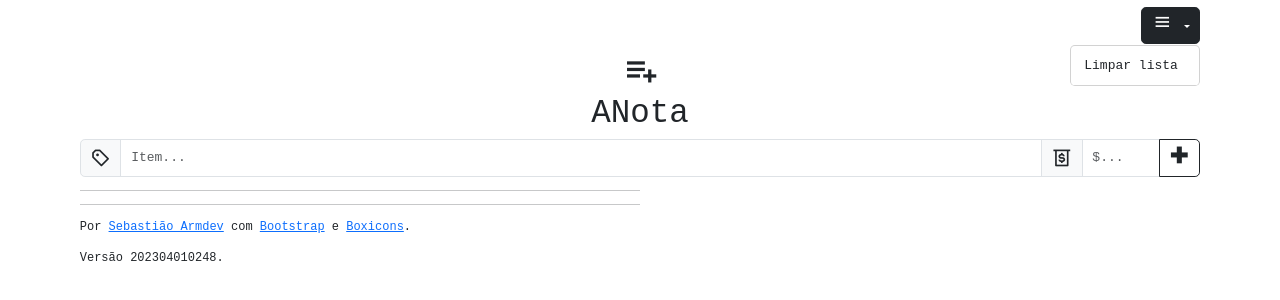
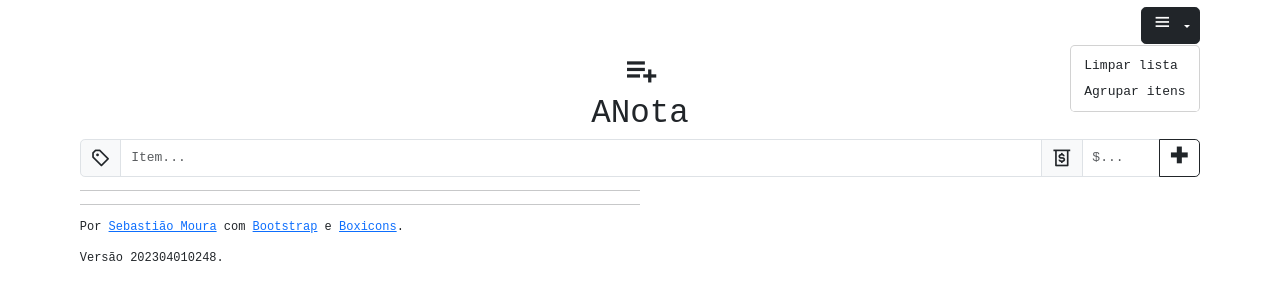
Before and after one commit to sebastiaoarmdev/anota, a plain HTML site: page index.html in a window 1280 px wide. Both pictures are taken after a click on the button 1170 px from the left and 25 px from the top of the page. Drawn offline with Linux system fonts and the light colour scheme.

Commit message:
:sparkles: Add "Agrupar itens" n

```diff
--- a/index.html
+++ b/index.html
@@ -34,6 +34,7 @@
                 </button>
                 <ul class="dropdown-menu dropdown-menu-end">
                     <li><button id="clear-list-button" class="dropdown-item" type="button">Limpar lista</button></li>
+                    <li><button id="sort-button" class="dropdown-item" type="button">Agrupar itens</button></li>
                 </ul>
             </div>
         </nav>
@@ -83,7 +84,7 @@
     </main>
     <footer>
         <hr>
-        <p>Por <a href="https://github.com/sebastiaoarmdev/"  target="_blank">Sebastião Armdev</a> com <a href="https://getbootstrap.com/" target="_blank">Bootstrap</a> e <a href="https://boxicons.com/" target="_blank">Boxicons</a>.</p>
+        <p>Por <a href="https://github.com/sebastiaoarmdev/"  target="_blank">Sebastião Moura</a> com <a href="https://getbootstrap.com/" target="_blank">Bootstrap</a> e <a href="https://boxicons.com/" target="_blank">Boxicons</a>.</p>
         <p id="version">Versão <i class='bx bx-loader bx-spin'></i></p>
     </footer>
     <datalist id="datalist-tags"></datalist>
```
